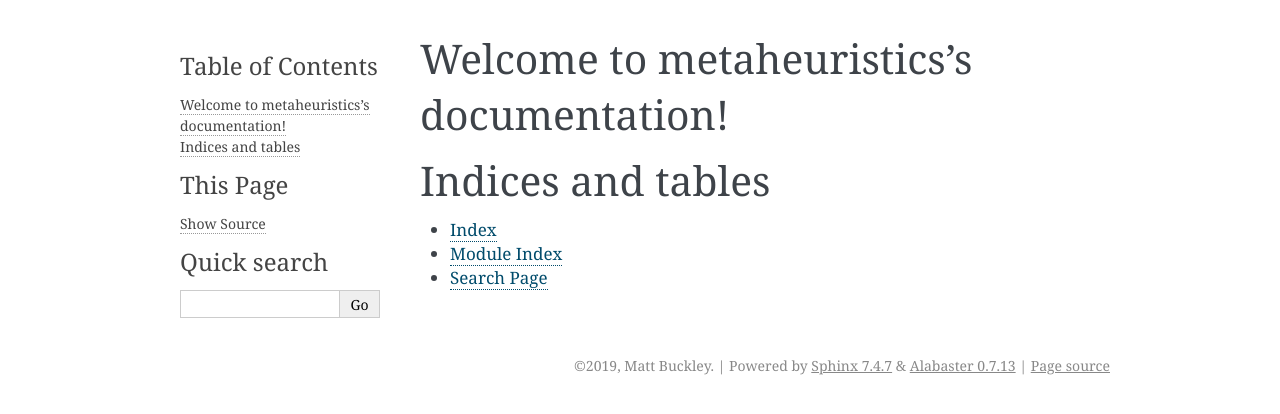
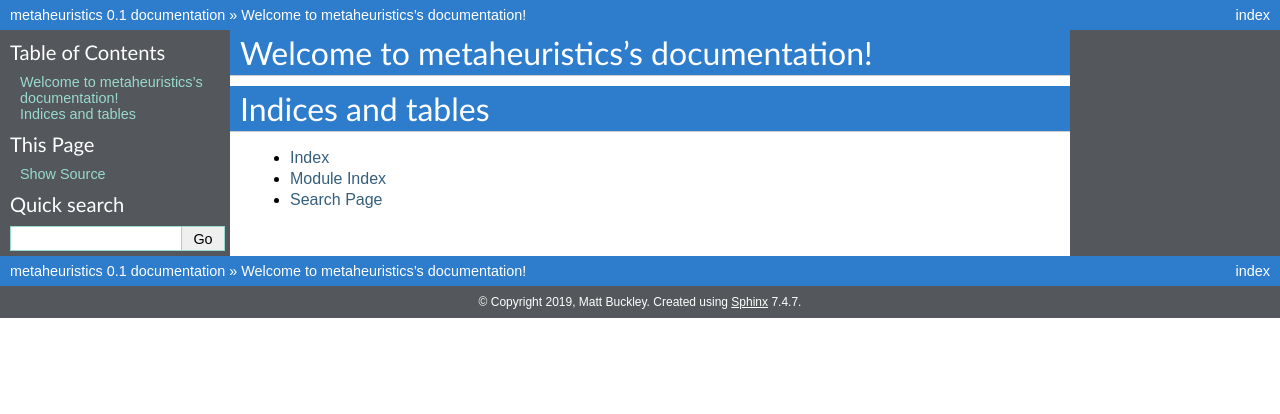
Before and after one commit to MattB17/Metaheuristics, a Sphinx documentation site: the page built from source/index.rst, in a window 1280 px wide. Shown: the top 414 px of the page. Built offline with Sphinx 7.4.7, drawn with Linux system fonts in a browser that asks for light colours.

Commit message:
Modifying documentation format. Changing some formatting in AUTHORS.rst

```diff
--- a/AUTHORS.rst
+++ b/AUTHORS.rst
@@ -1,7 +1,7 @@
 Author
 ======
 
-* Matt Buckley (`@mattyx17`_)
+Matt Buckley (`@mattyx17`_)
 
 .. _`@mattyx17`: https://github.com/mattyx17
 
--- a/source/conf.py
+++ b/source/conf.py
@@ -83,13 +83,20 @@ pygments_style = None
 # The theme to use for HTML and HTML Help pages.  See the documentation for
 # a list of builtin themes.
 #
-html_theme = 'alabaster'
+html_theme = 'classic'
 
 # Theme options are theme-specific and customize the look and feel of a theme
 # further.  For a list of options available for each theme, see the
 # documentation.
 #
-# html_theme_options = {}
+html_theme_options = {
+"sidebarbgcolor": "#54575b",
+"sidebartextcolor": "#ffffff",
+"footerbgcolor": "#54575b",
+"headbgcolor": "#2e7dcc",
+"headtextcolor": "#ffffff",
+"relbarbgcolor": "#2e7dcc"
+}
 
 # Add any paths that contain custom static files (such as style sheets) here,
 # relative to this directory. They are copied after the builtin static files,
```
